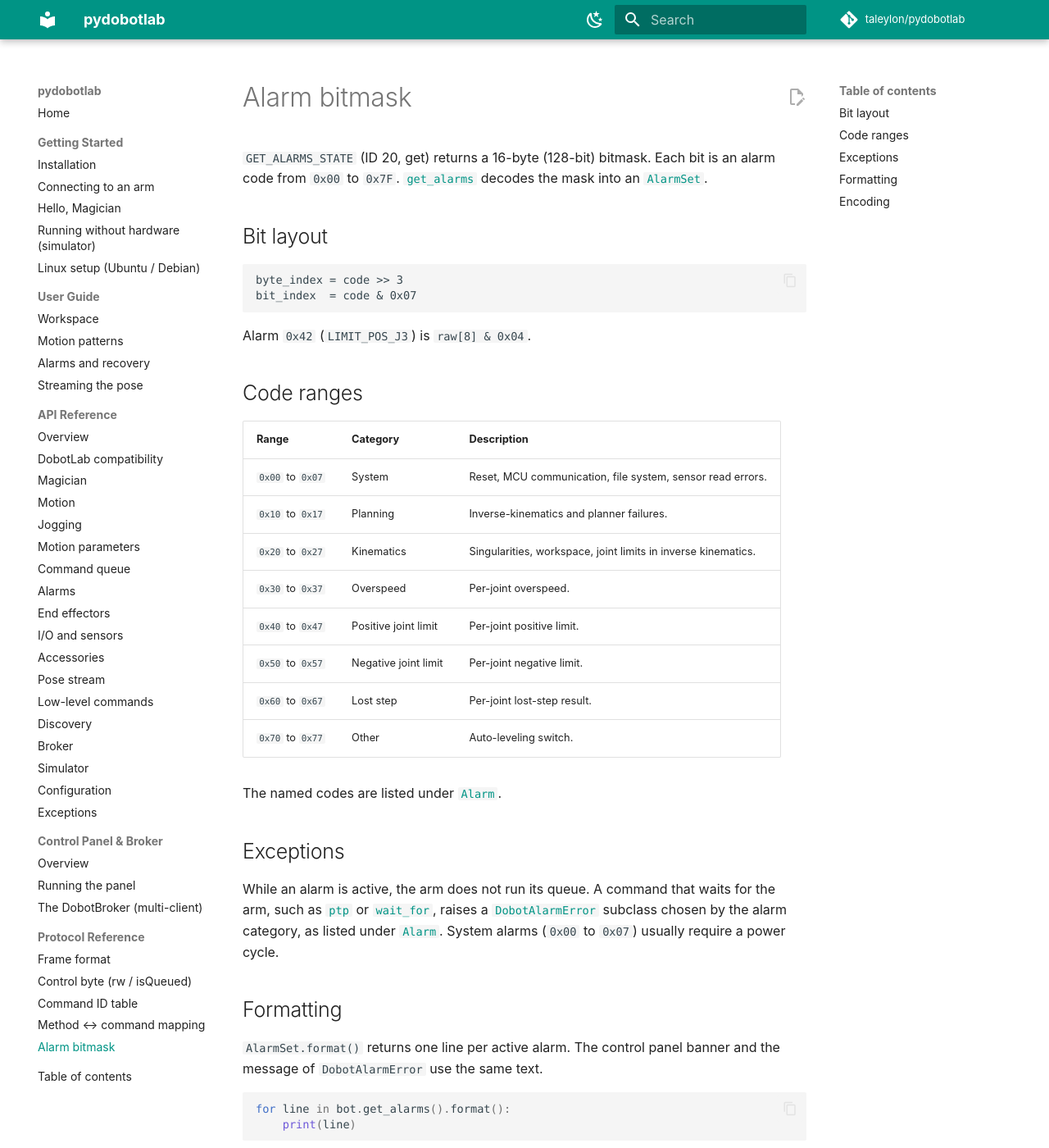
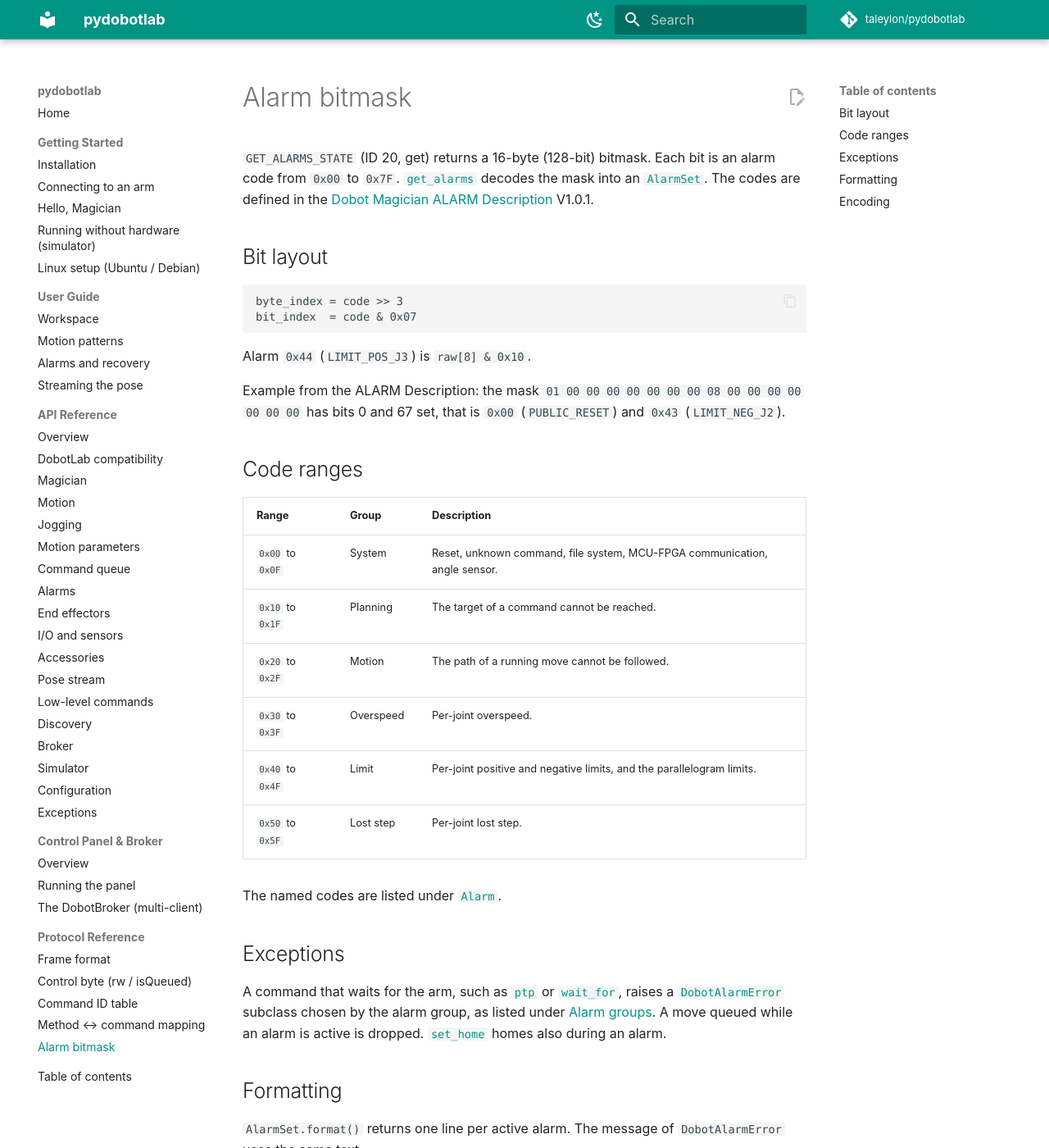
Before and after one commit to taleylon/pydobotlab, an MkDocs documentation site: the page built from docs/protocol/alarms.md, in a window 1280 px wide and 1400 px high. Shown: the whole window at 82% size. Built offline with MkDocs 1.6.1 and Material for MkDocs 9.7.7, drawn with Linux system fonts in a browser that asks for light colours; comment, search, counter and statistics services are not loaded; some of the changed text lies outside the part shown.

Commit message:
docs - protocol

````diff
--- a/docs/protocol/alarms.md
+++ b/docs/protocol/alarms.md
@@ -1,6 +1,6 @@
 # Alarm bitmask
 
-`GET_ALARMS_STATE` (ID 20, get) returns a 16-byte (128-bit) bitmask. Each bit is an alarm code from `0x00` to `0x7F`. [`get_alarms`](../api/alarms.md#get_alarms) decodes the mask into an [`AlarmSet`](../api/alarms.md#alarmset).
+`GET_ALARMS_STATE` (ID 20, get) returns a 16-byte (128-bit) bitmask. Each bit is an alarm code from `0x00` to `0x7F`. [`get_alarms`](../api/alarms.md#get_alarms) decodes the mask into an [`AlarmSet`](../api/alarms.md#alarmset). The codes are defined in the [Dobot Magician ALARM Description](../Dobot-Magician-ALARM-Description.pdf) V1.0.1.
 
 ## Bit layout
 
@@ -9,30 +9,30 @@ byte_index = code >> 3
 bit_index  = code & 0x07
 ```
 
-Alarm `0x42` (`LIMIT_POS_J3`) is `raw[8] & 0x04`.
+Alarm `0x44` (`LIMIT_POS_J3`) is `raw[8] & 0x10`.
+
+Example from the ALARM Description: the mask `01 00 00 00 00 00 00 00 08 00 00 00 00 00 00 00` has bits 0 and 67 set, that is `0x00` (`PUBLIC_RESET`) and `0x43` (`LIMIT_NEG_J2`).
 
 ## Code ranges
 
-| Range | Category | Description |
+| Range | Group | Description |
 |---|---|---|
-| `0x00` to `0x07` | System | Reset, MCU communication, file system, sensor read errors. |
-| `0x10` to `0x17` | Planning | Inverse-kinematics and planner failures. |
-| `0x20` to `0x27` | Kinematics | Singularities, workspace, joint limits in inverse kinematics. |
-| `0x30` to `0x37` | Overspeed | Per-joint overspeed. |
-| `0x40` to `0x47` | Positive joint limit | Per-joint positive limit. |
-| `0x50` to `0x57` | Negative joint limit | Per-joint negative limit. |
-| `0x60` to `0x67` | Lost step | Per-joint lost-step result. |
-| `0x70` to `0x77` | Other | Auto-leveling switch. |
+| `0x00` to `0x0F` | System | Reset, unknown command, file system, MCU-FPGA communication, angle sensor. |
+| `0x10` to `0x1F` | Planning | The target of a command cannot be reached. |
+| `0x20` to `0x2F` | Motion | The path of a running move cannot be followed. |
+| `0x30` to `0x3F` | Overspeed | Per-joint overspeed. |
+| `0x40` to `0x4F` | Limit | Per-joint positive and negative limits, and the parallelogram limits. |
+| `0x50` to `0x5F` | Lost step | Per-joint lost step. |
 
 The named codes are listed under [`Alarm`](../api/alarms.md#alarm).
 
 ## Exceptions
 
-While an alarm is active, the arm does not run its queue. A command that waits for the arm, such as [`ptp`](../api/motion.md#ptp) or [`wait_for`](../api/queue.md#wait_for), raises a [`DobotAlarmError`](../api/errors.md#dobotalarmerror) subclass chosen by the alarm category, as listed under [`Alarm`](../api/alarms.md#alarm). System alarms (`0x00` to `0x07`) usually require a power cycle.
+A command that waits for the arm, such as [`ptp`](../api/motion.md#ptp) or [`wait_for`](../api/queue.md#wait_for), raises a [`DobotAlarmError`](../api/errors.md#dobotalarmerror) subclass chosen by the alarm group, as listed under [Alarm groups](../api/alarms.md#alarm-groups). A move queued while an alarm is active is dropped. [`set_home`](../api/motion.md#set_home) homes also during an alarm.
 
 ## Formatting
 
-`AlarmSet.format()` returns one line per active alarm. The control panel banner and the message of `DobotAlarmError` use the same text.
+`AlarmSet.format()` returns one line per active alarm. The message of `DobotAlarmError` uses the same text.
 
 ```python
 for line in bot.get_alarms().format():
````
Also changed, not shown: other parts of docs/protocol/alarms.md (+2 -2 lines).
